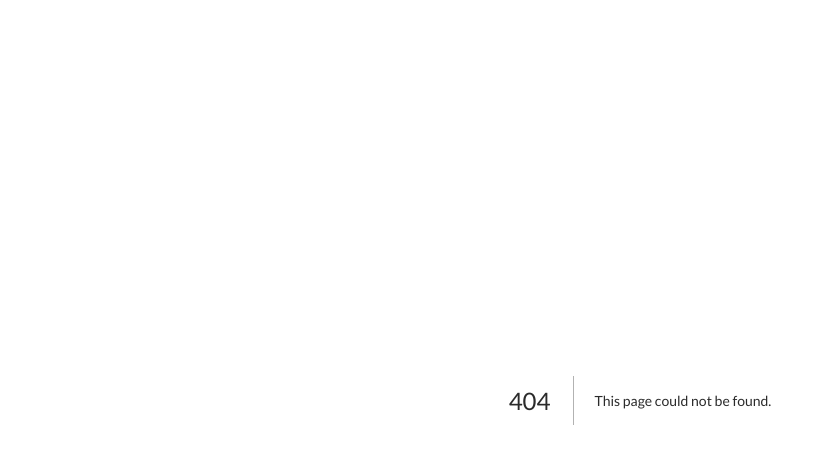
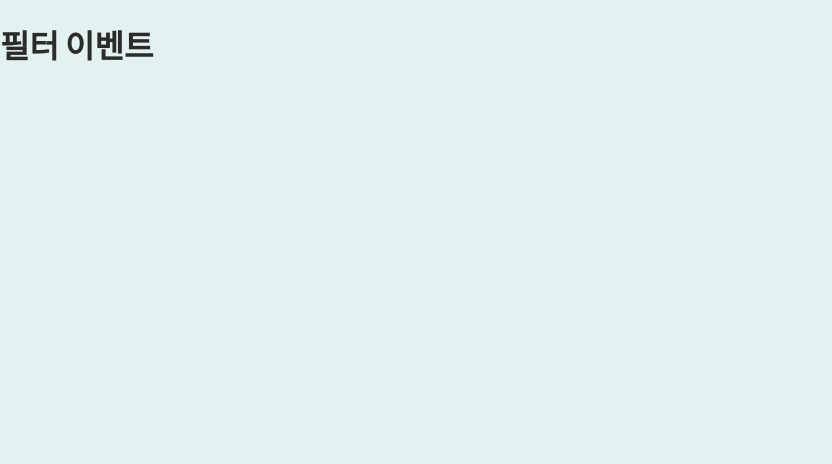
Before and after one commit to CircleSeok/Next-PRAC, a Next.js app: page /events in a window 1280 px wide. Before the commit this address had no page. Shown: the top 464 px of the page, without its empty margins (0-832 px from the left). Built offline with nearby package versions, Linux system fonts and the light colour scheme.

Commit message:
라우터 세팅

```diff
--- /dev/null
+++ b/pages/events/[...slug].js
@@ -0,0 +1,9 @@
+function FilteredEventPage() {
+  return (
+    <div>
+      <h1>필터 이벤트</h1>
+    </div>
+  );
+}
+
+export default FilteredEventPage;
```
Also changed, not shown: pages/events/[eventId].js (added, +9 -0 lines), pages/events/index.js (added, +9 -0 lines).
